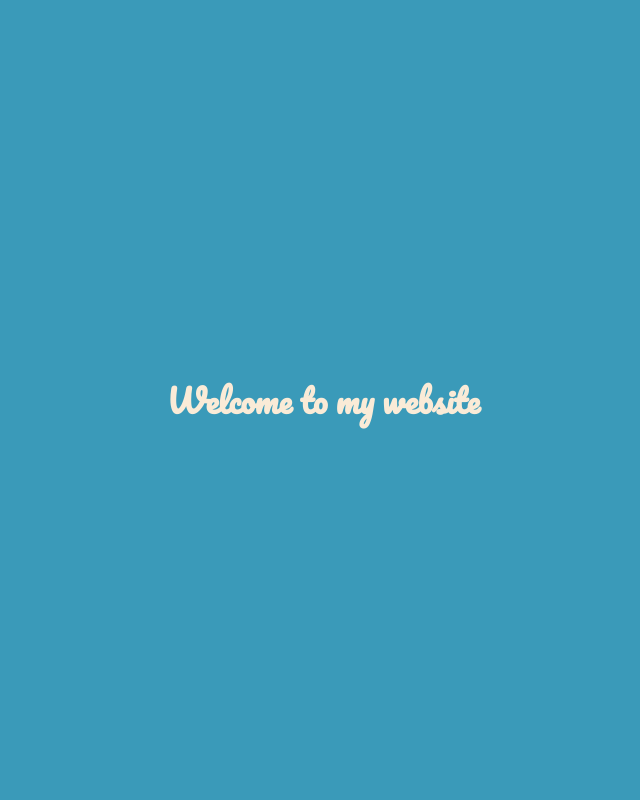
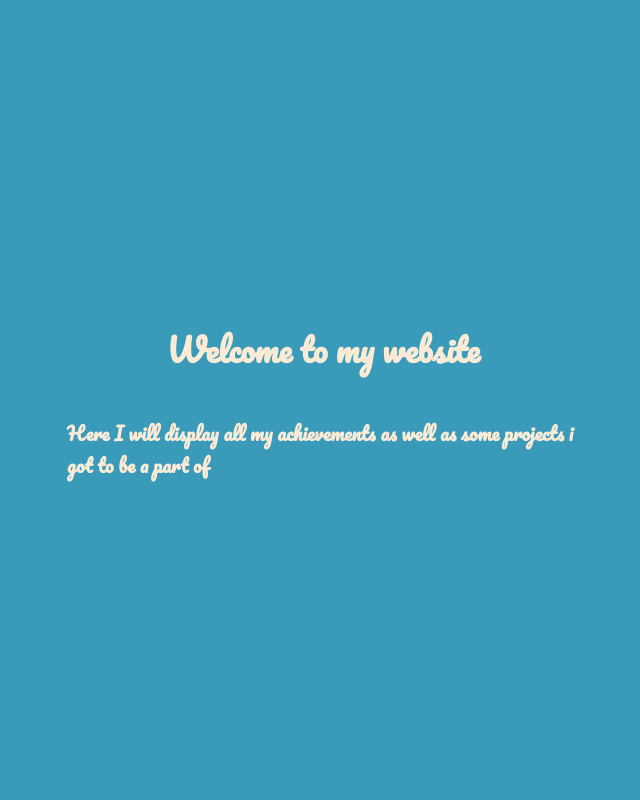
Before and after one commit to Vincent007super/Portfolio, a PHP site: page / in a window 1280 px wide. Shown: the whole page, without its empty margins (317-957 px from the left). Run offline with PHP 8.4, Linux system fonts and the light colour scheme.

Commit message:
Updated main page
Added description
Added another flexbox to center Title and Description

```diff
--- a/index.html
+++ b/index.html
@@ -20,7 +20,7 @@
             Welcome to my website
         </h1>
         <h3 id="title_desc">
-
+            Here I will display all my achievements as well as some projects i got to be a part of
         </h3>
     </div>
 </div>
--- a/styles/style.css
+++ b/styles/style.css
@@ -19,5 +19,9 @@ html {
 }
 
 .wrapper1 {
-
+    display: flex;
+    flex-direction: column;
+    align-items: center;
+    justify-content: center;
+    max-width: 40vw;
 }
```
